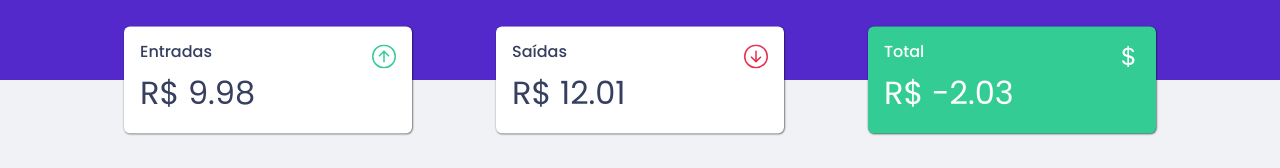
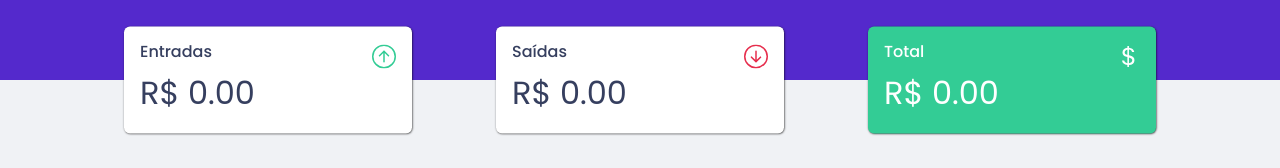
Before and after one commit to diegodsm314/meudinheirinho, a React (Vite) app: page / in a window 1280 px wide. Shown: the part 132-300 px from the top of the page. Built offline with nearby package versions, Linux system fonts and the light colour scheme; no server answers.

Commit message:
OS CARDEEEEEEES

```diff
--- a/src/components/Card/Card.jsx
+++ b/src/components/Card/Card.jsx
@@ -1,20 +1,29 @@
-import { useState, useEffect } from 'react';
+import { useState, useEffect, useContext } from 'react';
 import Card from 'react-bootstrap/Card';
 import './Card.css';
 import data from '../../services/data';
 import { ArrowUpCircle, ArrowDownCircle, CurrencyDollar} from 'react-bootstrap-icons';
+import GlobalContext from '../../context/GlobalContext';
 
 function CardUnique() {
   const [counts, setCounts] = useState([]);
-  const [expen, setExpen] = useState(12.01);
-  const [value, setValue] = useState(9.98);
+  const [expen, setExpen] = useState(0.00);
+  const [value, setValue] = useState(0.00);
+
+  const globalCtx = useContext(GlobalContext);
+  const [tab,setTab] = useState();
 
   useEffect(() => {
-    data.get("count").then(({ data }) => {
-      setCounts(data);
-    })
-    //console.log(counts);
-  }, [])
+      data.get("count").then(function (response){
+          const aux = response.data;
+          const baux = aux.filter(user => user.idUser == globalCtx.idUser)
+          setTab(baux[0]);
+          setExpen(baux[0].countExpense);
+          setValue(baux[0].countValue)
+      })
+  }, [globalCtx]);
+
+  console.log(tab);
 
 
   return (
@@ -26,7 +35,7 @@ function CardUnique() {
             <ArrowUpCircle className='icon-card arrow-up'/>
           </div>
           <Card.Text className="card-text">
-            R$ {value}
+            R$ {(value).toFixed(2)}
             <span className='white-card'>Última entrada dia {}</span>
           </Card.Text>
         </Card.Body>
@@ -38,7 +47,7 @@ function CardUnique() {
           <ArrowDownCircle className='icon-card arrow-down'/>
         </div>
           <Card.Text className="card-text">
-            R$ {expen}
+            R$ {(expen).toFixed(2)}
             <span className='white-card'>Última entrada dia {}</span>
           </Card.Text>
         </Card.Body>
```
